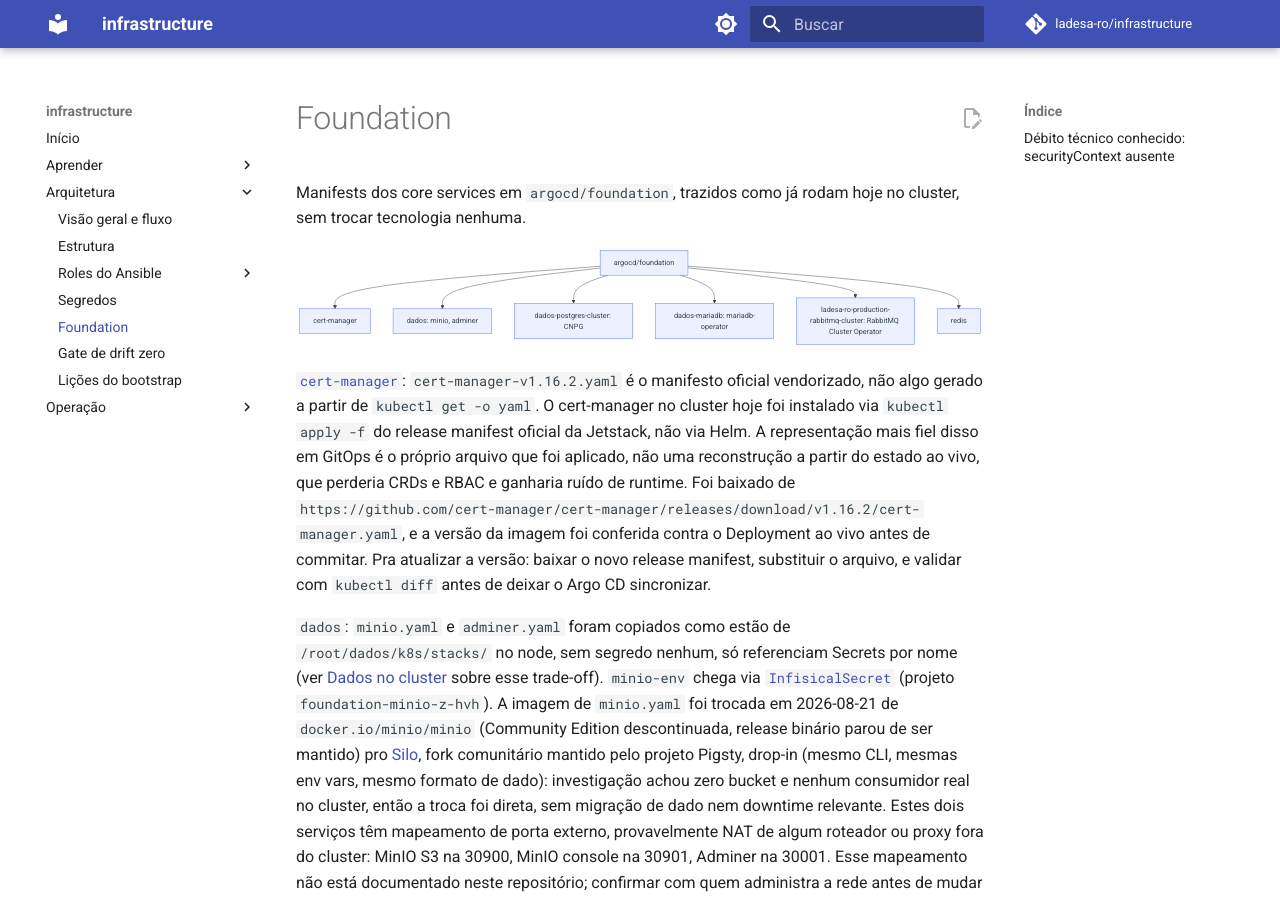
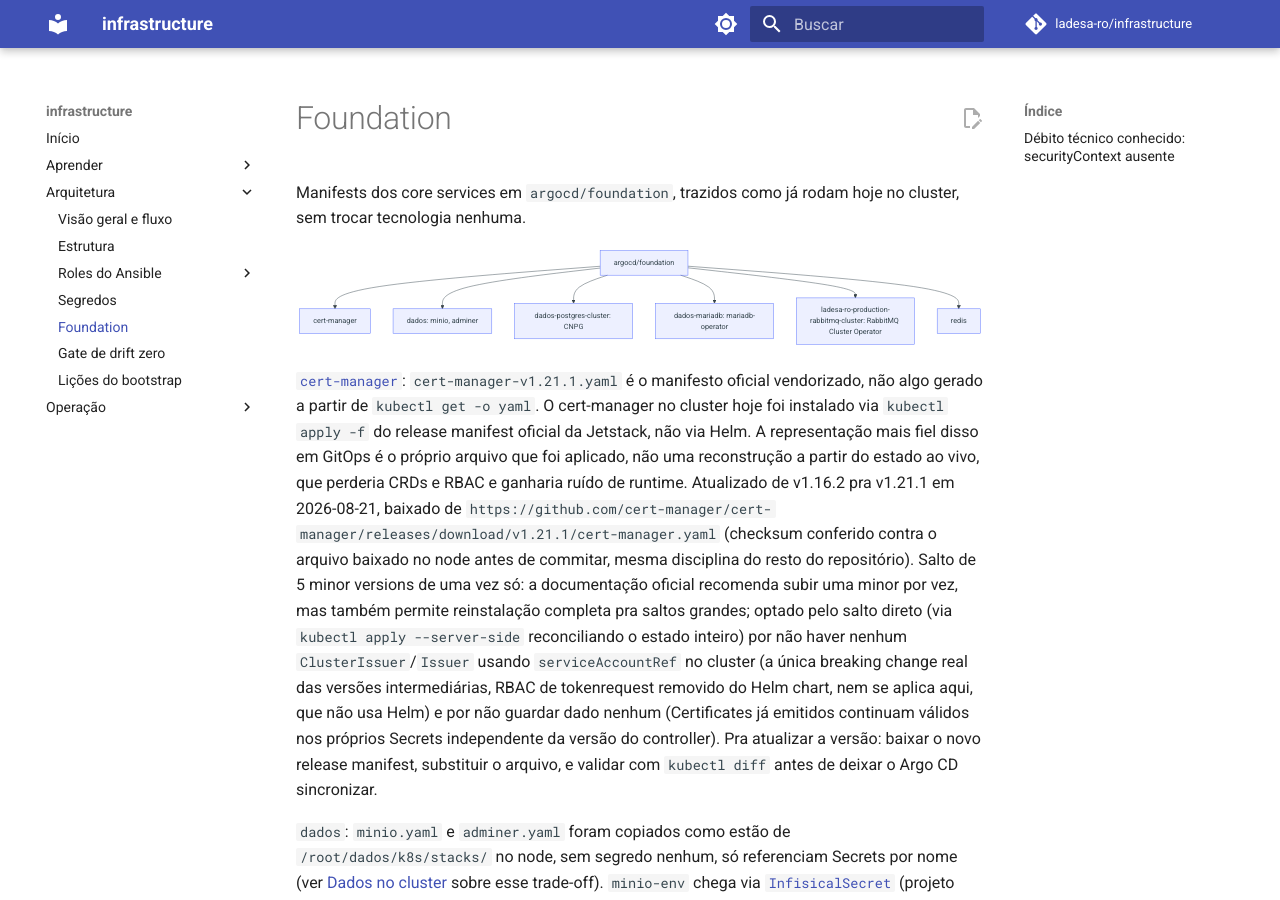
Before and after one commit to ladesa-ro/infrastructure, an MkDocs documentation site: the page built from docs/arquitetura/foundation.md, in a window 1280 px wide and 900 px high. Built offline with MkDocs 1.6.1 and Material for MkDocs 9.7.7, drawn with Linux system fonts in a browser that asks for light colours; comment, search, counter and statistics services are not loaded.

Commit message:
feat(cert-manager): bump vendored manifest to v1.21.1

````diff
--- a/docs/arquitetura/foundation.md
+++ b/docs/arquitetura/foundation.md
@@ -12,7 +12,7 @@ flowchart TB
     Foundation --> Redis[redis]
 ```
 
-[`cert-manager`](../aprender/tls-automatico.md): `cert-manager-v1.16.2.yaml` é o manifesto oficial vendorizado, não algo gerado a partir de `kubectl get -o yaml`. O cert-manager no cluster hoje foi instalado via `kubectl apply -f` do release manifest oficial da Jetstack, não via Helm. A representação mais fiel disso em GitOps é o próprio arquivo que foi aplicado, não uma reconstrução a partir do estado ao vivo, que perderia CRDs e RBAC e ganharia ruído de runtime. Foi baixado de `https://github.com/cert-manager/cert-manager/releases/download/v1.16.2/cert-manager.yaml`, e a versão da imagem foi conferida contra o Deployment ao vivo antes de commitar. Pra atualizar a versão: baixar o novo release manifest, substituir o arquivo, e validar com `kubectl diff` antes de deixar o Argo CD sincronizar.
+[`cert-manager`](../aprender/tls-automatico.md): `cert-manager-v1.21.1.yaml` é o manifesto oficial vendorizado, não algo gerado a partir de `kubectl get -o yaml`. O cert-manager no cluster hoje foi instalado via `kubectl apply -f` do release manifest oficial da Jetstack, não via Helm. A representação mais fiel disso em GitOps é o próprio arquivo que foi aplicado, não uma reconstrução a partir do estado ao vivo, que perderia CRDs e RBAC e ganharia ruído de runtime. Atualizado de v1.16.2 pra v1.21.1 em 2026-08-21, baixado de `https://github.com/cert-manager/cert-manager/releases/download/v1.21.1/cert-manager.yaml` (checksum conferido contra o arquivo baixado no node antes de commitar, mesma disciplina do resto do repositório). Salto de 5 minor versions de uma vez só: a documentação oficial recomenda subir uma minor por vez, mas também permite reinstalação completa pra saltos grandes; optado pelo salto direto (via `kubectl apply --server-side` reconciliando o estado inteiro) por não haver nenhum `ClusterIssuer`/`Issuer` usando `serviceAccountRef` no cluster (a única breaking change real das versões intermediárias, RBAC de tokenrequest removido do Helm chart, nem se aplica aqui, que não usa Helm) e por não guardar dado nenhum (Certificates já emitidos continuam válidos nos próprios Secrets independente da versão do controller). Pra atualizar a versão: baixar o novo release manifest, substituir o arquivo, e validar com `kubectl diff` antes de deixar o Argo CD sincronizar.
 
 `dados`: `minio.yaml` e `adminer.yaml` foram copiados como estão de `/root/dados/k8s/stacks/` no node, sem segredo nenhum, só referenciam Secrets por nome (ver [Dados no cluster](../aprender/dados-no-cluster.md) sobre esse trade-off). `minio-env` chega via [`InfisicalSecret`](../aprender/infisical.md) (projeto `foundation-minio-z-hvh`). A imagem de `minio.yaml` foi trocada em 2026-08-21 de `docker.io/minio/minio` (Community Edition descontinuada, release binário parou de ser mantido) pro [Silo](https://github.com/pgsty/silo), fork comunitário mantido pelo projeto Pigsty, drop-in (mesmo CLI, mesmas env vars, mesmo formato de dado): investigação achou zero bucket e nenhum consumidor real no cluster, então a troca foi direta, sem migração de dado nem downtime relevante. Estes dois serviços têm mapeamento de porta externo, provavelmente NAT de algum roteador ou proxy fora do cluster: MinIO S3 na 30900, MinIO console na 30901, Adminer na 30001. Esse mapeamento não está documentado neste repositório; confirmar com quem administra a rede antes de mudar qualquer uma dessas portas. Nenhum desses serviços tem [backup](../aprender/backup-e-disaster-recovery.md) automatizado hoje; se o disco do node morresse, o dado ali seria perdido sem recuperação possível.
 
````
Also changed, not shown: docs/operacao/pendencias.md (+1 -1 lines), 2 other files.
